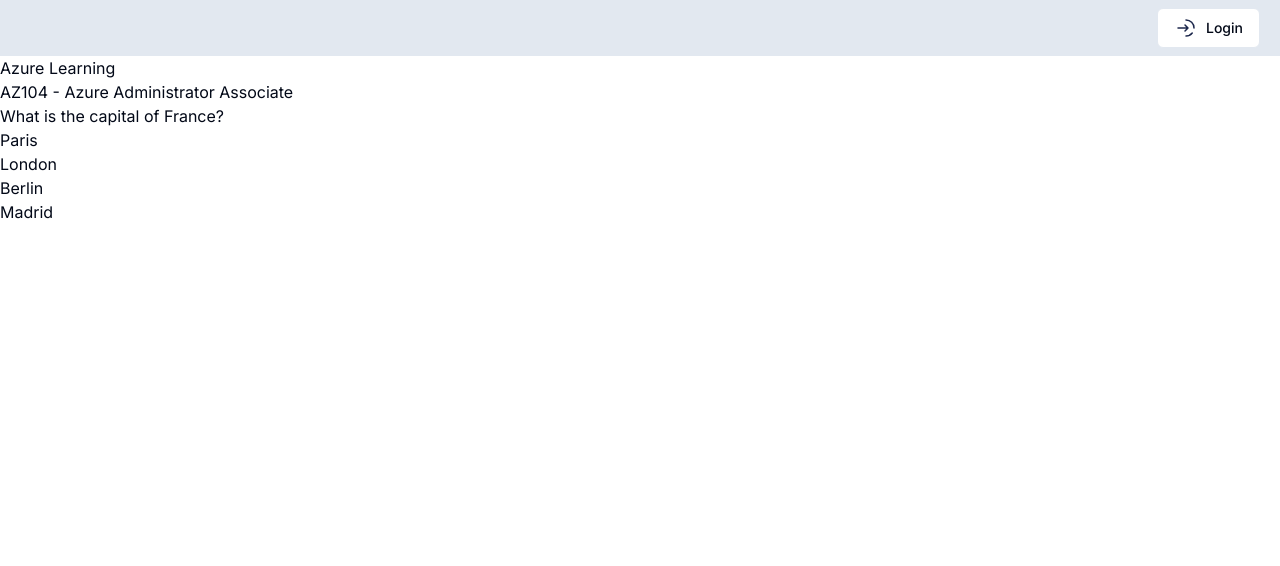
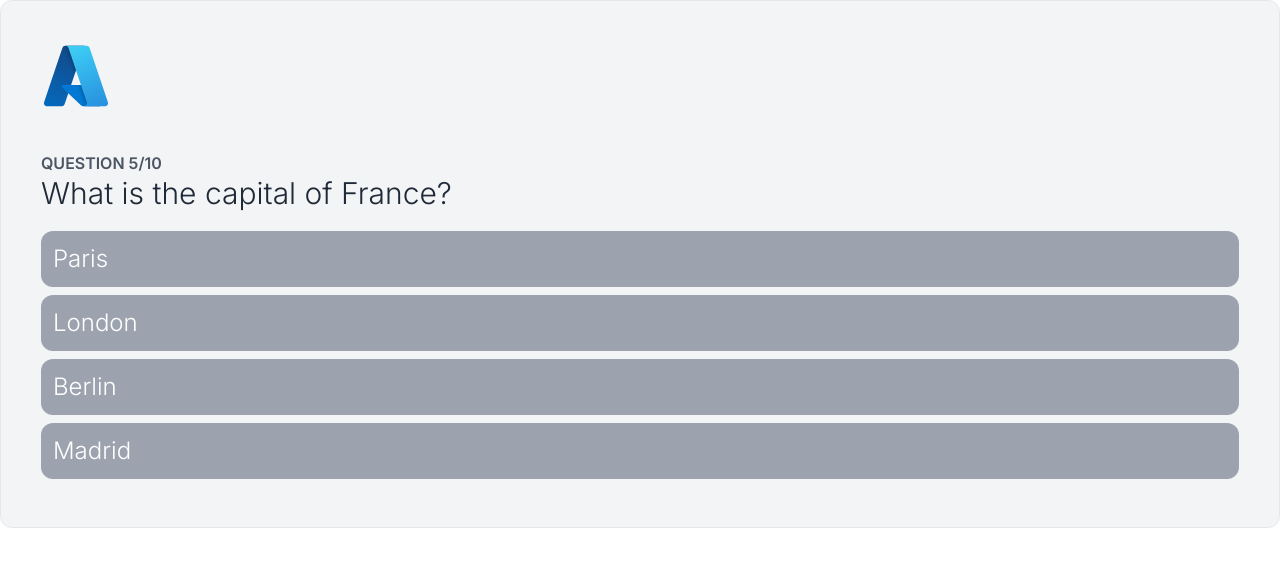
Before and after one commit to mdgdeveloper/eneas-front-v1, a Next.js app: page /quizz/1 in a window 1280 px wide. Shown: the top 566 px of the page. Built offline with nearby package versions, Linux system fonts and the light colour scheme.

Commit message:
Eneas-front-v1: QuizzCard completed and working

```diff
--- a/app/layout.tsx
+++ b/app/layout.tsx
@@ -28,7 +28,7 @@
         "min-h-screen bg-background font-sans antialiased",
         fontSans.variable
       )}>
-        <Header />
+        {/* <Header /> */}
         {children}</body>
     </html>
   );
--- a/app/page.tsx
+++ b/app/page.tsx
@@ -1,3 +1,4 @@
+import Header from "@/components/main/Header";
 import Logo from "@/components/main/Logo";
 import MainButton from "@/components/main/MainButton";
 import Image from "next/image";
@@ -6,7 +7,7 @@
 export default function Home() {
   return (
     <main>
-
+      <Header />
       <div className="flex items-center justify-center gap-5 flex-col mt-32">
         <div className="pb-5">
           <Logo />
@@ -18,7 +19,7 @@
           Unlock your potential with AI-powered learning. Personalized Training and Progress Tracking for Technical mastery.
         </div>
         <div className="flex gap-5">
-          <MainButton color="blue" hover="bg-blue-200" text="Get Started Free" type="standard" link="/register" />
+          <MainButton color="blue" hover="bg-blue-200" text="Get Started Free" type="standard" link="/quizzes" />
           <MainButton color="darkblue" hover="bg-orange-100" text="Access to your dashboard" type="beta" link="/register" />
         </div>
       </div>
--- a/app/quizz/page.tsx
+++ b/app/quizz/page.tsx
@@ -0,0 +1,29 @@
+import QuizzCard from "@/components/quizzes/QuizzCard"
+import { AreaType, QuestionType } from "@/types"
+
+type Props = {}
+
+const QUESTION_DEMO: QuestionType = {
+  id: "1212assd",
+  question: "What is the capital of France?",
+  answers: ["Paris", "London", "Berlin", "Madrid"],
+  correctAnswer: 0
+}
+
+const AREA_DEMO: AreaType = {
+  id: "123asdasd1",
+  cert: "AZ104 Azure Administrator",
+  name: "Azure Learning",
+  icon: "azure",
+}
+
+
+const Quizz = (props: Props) => {
+  return (
+    <div className="flex w-full h-screen items-center justify-center">
+      <QuizzCard question={QUESTION_DEMO} area={AREA_DEMO} />
+    </div>
+  )
+}
+
+export default Quizz
--- a/app/quizzes/layout.tsx
+++ b/app/quizzes/layout.tsx
@@ -16,7 +16,7 @@
     <div className="grid min-h-screen w-full md:grid-cols-[220px_1fr] lg:grid-cols-[280px_1fr]">
       <div>
         <Sidebar />
-        <div className="p-5">
+        <div className="p-5 sm:hidden sm:p-0">
           <MobileNav />
         </div>
       </div>
--- a/app/quizzes/page.tsx
+++ b/app/quizzes/page.tsx
@@ -38,11 +38,11 @@
     }
   ]
   return (
-    <div className="pt-5 ">
-      <h2 className="text-2xl font-semibold pb-2">Welcome to AcademIA</h2>
+    <div className="pt-2 ">
+      <h2 className="text-xl font-semibold pb-2">Welcome to AcademIA</h2>
       <p className="text-md font-light pb-5">Lorem ipsum dolor sit amet, consectetur adipiscing elit. Curabitur fringilla id felis sit amet bibendum. In aliquet interdum magna convallis interdum. Nulla molestie sem a eros dictum commodo. Integer vel nunc odio. Praesent id ipsum tempor, egestas nisi et, venenatis nisi. Aenean quis vehicula sapien. Pellentesque quis bibendum sem. </p>
 
-      <h3 className="text-xl font-semibold text-gray-800 pb-5">Modules Library</h3>
+      <h3 className="text-lg font-semibold text-gray-800 pb-5">Modules Library</h3>
       <div className="flex gap-5 flex-wrap">
         {
           modules.map((module, index) => (<Course key={index} {...module} />))
--- a/components/main/MainButton.tsx
+++ b/components/main/MainButton.tsx
@@ -1,3 +1,4 @@
+import Link from 'next/link'
 import React from 'react'
 
 type Props = {
@@ -18,9 +19,9 @@
     "darkblue": "bg-blue-800 hover:bg-orange-600 px-6 py-2 rounded-3xl text-white shadow-md flex cursor-pointer",
   }
   return (
-    <div className={buttonStyle[props.color]}>
+    <Link href={props.link}><div className={buttonStyle[props.color]}>
       {props.text}
-    </div>
+    </div></Link>
   )
 }
 
--- a/components/quizzes/QuizzCard.tsx
+++ b/components/quizzes/QuizzCard.tsx
@@ -1,19 +1,32 @@
+'use client';
 import { AreaType, QuestionType } from "@/types"
-
+import AzureLogo from "@/icons/azure.svg"
+import QuizzItem from "./QuizzItem"
+import { useState } from "react";
 type Props = {
   question: QuestionType,
   area: AreaType
 }
 
 const QuizzCard = (props: Props) => {
+  const [answerIndex, setAnserIndex] = useState<number>(-1)
   return (
-    <div>
-      <div>{props.area.topic}</div>
-      <div>{props.area.title}</div>
-      <div>{props.question.question}</div>
+    <div className="bg-gray-100 p-10 rounded-xl border border-gray-200">
+      <div className="flex gap-2 pb-10">
+        <AzureLogo />
+        <div>
+          <div className="uppercase font-semibold text-gray-600 pb-1">{props.area.name}</div>
+          <div className="font-light text-gray-900 text-3xl">{props.area.cert}</div>
+        </div>
+
+      </div>
+      <div className="uppercase text-gray-600 font-semibold text-md">Question 5/10</div>
+      <div className="text-gray-800 font-light text-3xl pb-5">{props.question.question}</div>
       <div>
         {props.question.answers.map((answer, index) => (
-          <div key={index}>{answer}</div>
+          <QuizzItem key={index} text={answer} isCorrect={index === props.question.correctAnswer ? true : false}
+            onClick={() => setAnserIndex(index)} active={answerIndex === -1 ? true : false} isDisabled={answerIndex !== -1}
+          />
         ))}
       </div>
     </div>
--- /dev/null
+++ b/components/quizzes/QuizzItem.tsx
@@ -0,0 +1,42 @@
+'use client';
+
+import { use, useEffect, useState } from "react";
+
+type Props = {
+  text: string
+  isCorrect: boolean
+  onClick: () => void
+  active: boolean
+  isDisabled: boolean
+}
+
+const QuizzItem = (props: Props) => {
+  const [bgColor, setbgColor] = useState("bg-gray-400")
+
+  useEffect(() => {
+    if (props.isDisabled) {
+      if (props.isCorrect) {
+        setbgColor("bg-green-500")
+      }
+    }
+  }, [props.isDisabled, props.isCorrect])
+
+
+  const handleClick = () => {
+    if (props.isDisabled) return
+    if (props.isCorrect) {
+      setbgColor("bg-green-500")
+    } else {
+      setbgColor("bg-red-500")
+    }
+    props.onClick()
+  }
+
+  return (
+    <div onClick={handleClick} className={`text-2xl font-light ${bgColor} mb-2 p-3 rounded-xl text-white ${!props.isDisabled && "hover:bg-gray-500"} ${props.active && "cursor-pointer"}`}>
+      {props.text}
+    </div>
+  )
+}
+
+export default QuizzItem
--- a/components/ui/sidebar.tsx
+++ b/components/ui/sidebar.tsx
@@ -20,7 +20,7 @@
 } from "./card";
 export default function Sidebar() {
   return (
-    <aside className="hidden border-r bg-muted/40 md:block">
+    <aside className="hidden border-r bg-muted/40 md:block md:h-screen">
       <div className="flex h-full max-h-screen flex-col gap-2">
         <div className="flex h-14 items-center border-b px-4 lg:h-[60px] lg:px-6">
           <Link href="/" className="flex items-center gap-2 font-semibold">
--- a/types/index.d.ts
+++ b/types/index.d.ts
@@ -7,6 +7,7 @@
 
 export type AreaType = {
   id: string
-  topic: string
-  title: string
+  cert: string
+  name: string
+  icon: string
 }
```
